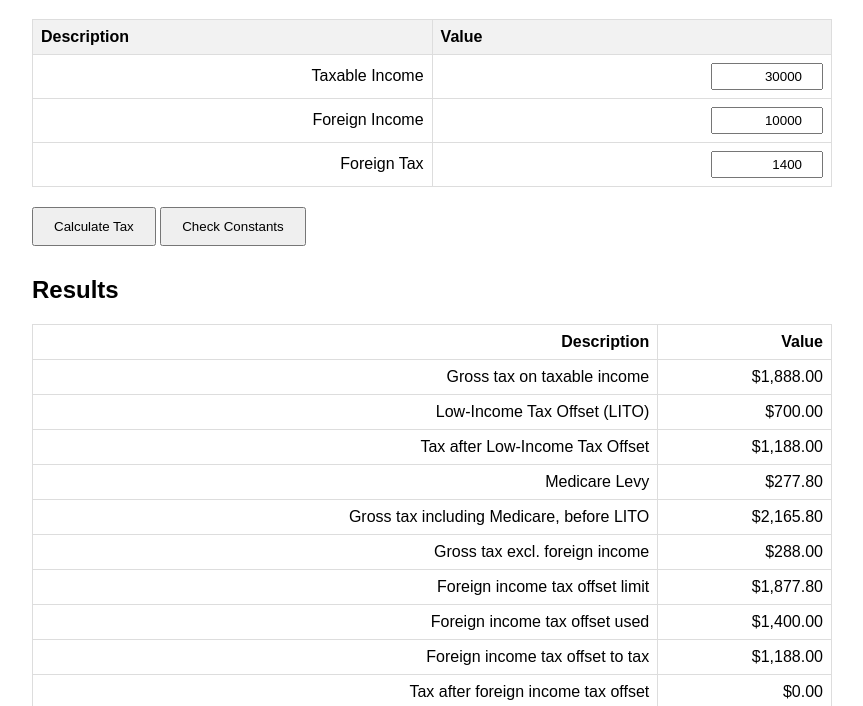
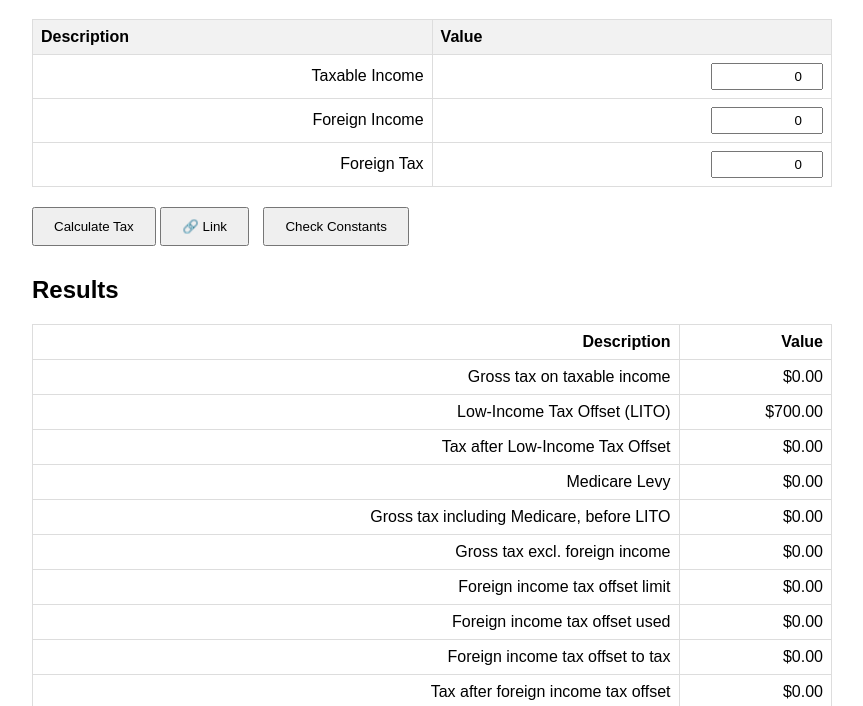
Before and after one commit to flywire/FITO-Tax, a plain HTML site: page index.html in a window 1280 px wide. Shown: the part 81-787 px from the top of the page, without its empty margins (208-1071 px from the left). Drawn offline with Linux system fonts and the light colour scheme.

Commit message:
Shareable URL

```diff
--- a/index.html
+++ b/index.html
@@ -12,6 +12,7 @@
         input { width: 100px; padding: 4px; text-align: right; }
         button { padding: 10px 20px; margin: 10px 0; }
         #constants { display: none; }
+        #linkStatus { color: green; font-weight: bold; margin-left: 10px; }
     </style>
 </head>
 <body>
@@ -27,12 +28,14 @@
 
 	<table>
 		<tr><th>Description</th><th>Value</th></tr>
-        <tr><td>Taxable Income</td><td><input type="number" id="taxable" value="30000"></td></tr>
-        <tr><td>Foreign Income</td><td><input type="number" id="foreignInc" value="10000"></td></tr>
-        <tr><td>Foreign Tax</td><td><input type="number" id="foreignTax" value="1400"></td></tr>
+		<tr><td>Taxable Income</td><td><input type="number" id="taxable" value="0"></td></tr>
+		<tr><td>Foreign Income</td><td><input type="number" id="foreignInc" value="0"></td></tr>
+		<tr><td>Foreign Tax</td><td><input type="number" id="foreignTax" value="0"></td></tr>
 	</table>
 
     <button onclick="calculateTax()">Calculate Tax</button>
+	<button onclick="copyLink()">🔗 Link</button>
+	<span id="linkStatus"></span>
     <button onclick="toggleConstants()">Check Constants</button>
 
     <h2>Results</h2>
@@ -55,7 +58,7 @@
         let TAX_BASES = { band3: 0 };
         const APP_CONSTANTS = {
             Title: "Australian FITO Tax Calculator",
-            Version: "2026.04.19"
+            Version: "2026.04.24"
         };
 
         // money with AU commas, 2 decimals
@@ -167,6 +170,28 @@
             addRow("Total Payable", "<b>" + f(totalPayable) + "</b>");
         }
 
+        function copyLink() {
+            const elTax = document.getElementById('taxable');
+            const elForeignInc = document.getElementById('foreignInc');
+            const elForeignTax = document.getElementById('foreignTax');
+
+            const taxable = encodeURIComponent(elTax.value || "30000");
+            const foreignInc = encodeURIComponent(elForeignInc.value || "10000");
+            const foreignTax = encodeURIComponent(elForeignTax.value || "1400");
+
+            const baseUrl = window.location.href.split('?')[0]; // Remove existing params
+            const shareUrl = `${baseUrl}?taxable=${taxable}&foreignInc=${foreignInc}&foreignTax=${foreignTax}`;
+
+            navigator.clipboard.writeText(shareUrl).then(() => {
+                const status = document.getElementById('linkStatus');
+                status.textContent = 'Copied!';
+                setTimeout(() => status.textContent = '', 2000);
+            }).catch(err => {
+                console.error('Failed to copy: ', err);
+                prompt('Copy this URL:', shareUrl); // Fallback
+            });
+        }
+
         function toggleConstants() {
             const div = document.getElementById('constants');
             if (div.style.display === 'none' || div.style.display === '') {
@@ -238,6 +263,16 @@
 
                 document.getElementById("appTitleText").textContent = APP_CONSTANTS.Title;
                 document.getElementById("appVersion").textContent = APP_CONSTANTS.Version;
+
+                const urlParams = new URLSearchParams(window.location.search);
+                const elTax = document.getElementById('taxable');
+                const elForeignInc = document.getElementById('foreignInc');
+                const elForeignTax = document.getElementById('foreignTax');
+
+                if (urlParams.has('taxable')) elTax.value = urlParams.get('taxable');
+                if (urlParams.has('foreignInc')) elForeignInc.value = urlParams.get('foreignInc');
+                if (urlParams.has('foreignTax')) elForeignTax.value = urlParams.get('foreignTax');
+
                 calculateTax();
             })
             .catch(err => {
```
Also changed, not shown: 1 other file. Lines whose indentation alone changed are shown as unchanged.
